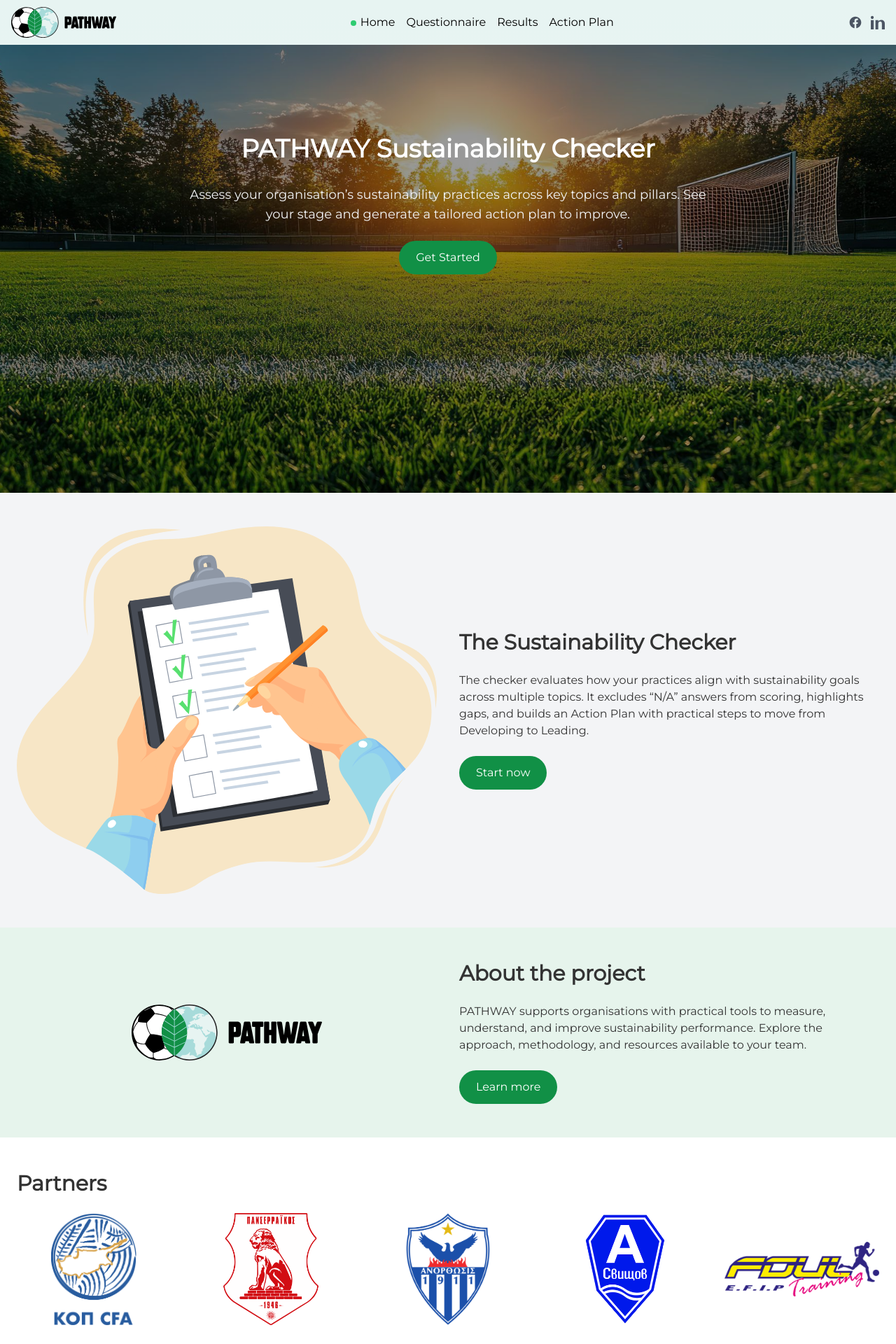
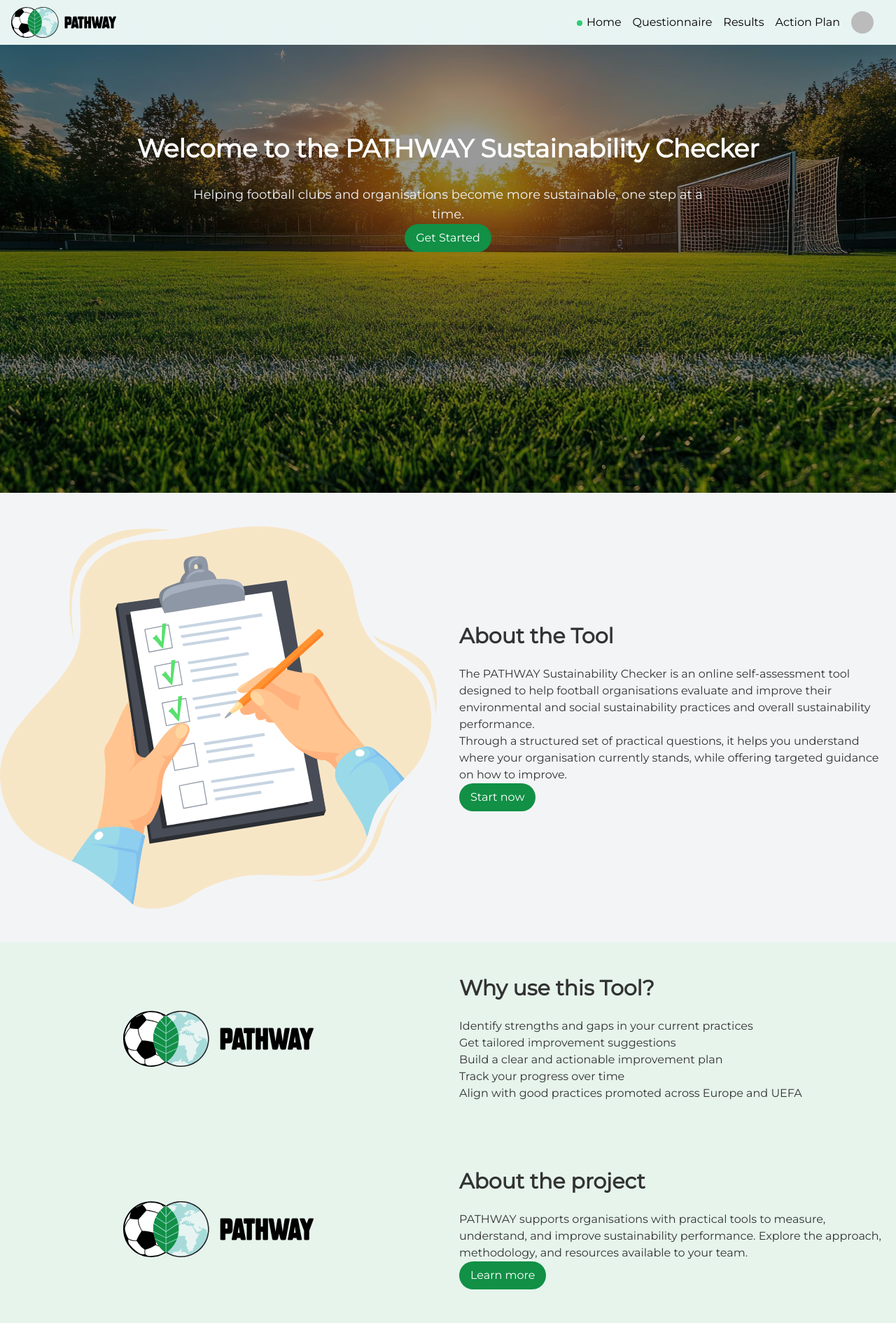
Before and after one commit to genestial/pathway-checker, a React (Vite) app: page / in a window 1280 px wide. Shown: the top 1920 px of the page at 70% size. Built offline with nearby package versions, Linux system fonts and the light colour scheme; no server answers; sample sign-in values are in the browser's storage.

Commit message:
Update before resuming work on 4/9

```diff
--- a/src/App.jsx
+++ b/src/App.jsx
@@ -1,4 +1,3 @@
-// src/App.jsx
 import { BrowserRouter, HashRouter, Route, Routes, Navigate, useNavigate } from 'react-router-dom';
 import { useState, useEffect, useCallback } from 'react';
 import Header from './components/Header';
@@ -41,8 +40,8 @@ function AppContent() {
   useEffect(() => {
     const unsubscribe = onAuthStateChanged(auth, (u) => {
       handleAuthChange(u);
-      // If user logs in while on /auth, send them to the app root (relative to basename)
-      if (u && window.location.pathname.endsWith('/auth')) {
+      // If user logs in while on /login, send them to the app root (relative to basename)
+      if (u && window.location.pathname.endsWith('/login')) {
         navigate('/', { replace: true });
       }
     });
@@ -50,23 +49,16 @@ function AppContent() {
   }, [navigate, handleAuthChange]);
 
   const ProtectedRoute = ({ children }) => {
-    if (!user && !window.location.pathname.endsWith('/auth')) {
-      return <Navigate to="/auth" replace />;
+    if (!user && !window.location.pathname.endsWith('/login') && window.location.pathname !== '/') {
+      return <Navigate to="/login" replace />;
     }
     return children;
   };
 
   return (
     <Routes>
-      <Route path="/auth" element={<Auth onAuthChange={handleAuthChange} />} />
-      <Route
-        path="/"
-        element={
-          <ProtectedRoute>
-            <HomePage />
-          </ProtectedRoute>
-        }
-      />
+      <Route path="/login" element={<Auth onAuthChange={handleAuthChange} />} />
+      <Route path="/" element={<HomePage />} />
       <Route
         path="/questionnaire"
         element={
--- a/src/components/Header.jsx
+++ b/src/components/Header.jsx
@@ -1,12 +1,14 @@
 import React, { useEffect, useState } from "react";
-import { Link, NavLink } from "react-router-dom";
+import { Link, NavLink, useNavigate } from "react-router-dom";
+import { getAuth, onAuthStateChanged, signOut } from "firebase/auth";
 import pathwayLogo from "../assets/pathway-logo.svg";
-import { site } from "../config/site";
-import SocialIcon from "./SocialIcon";
 
 const Header = () => {
-  const { social } = site;
   const [scrolled, setScrolled] = useState(false);
+  const [user, setUser] = useState(null);
+  const [showDropdown, setShowDropdown] = useState(false);
+  const navigate = useNavigate();
+  const auth = getAuth();
 
   useEffect(() => {
     const onScroll = () => setScrolled(window.scrollY > 10);
@@ -14,6 +16,23 @@ const Header = () => {
     window.addEventListener("scroll", onScroll, { passive: true });
     return () => window.removeEventListener("scroll", onScroll);
   }, []);
+
+  useEffect(() => {
+    const unsubscribe = onAuthStateChanged(auth, (currentUser) => {
+      setUser(currentUser);
+    });
+    return () => unsubscribe();
+  }, [auth]);
+
+  const handleLogout = async () => {
+    try {
+      await signOut(auth);
+      setShowDropdown(false);
+      navigate("/login");
+    } catch (error) {
+      console.error("Logout error:", error);
+    }
+  };
 
   return (
     <header className={`header ${scrolled ? "header--scrolled" : ""}`}>
@@ -40,29 +59,42 @@ const Header = () => {
             <li className="header__nav-item">
               <NavLink to="/action-plan" className="header__nav-link">Action Plan</NavLink>
             </li>
+            <li className="header__nav-item relative">
+              {user ? (
+                <div className="header__user">
+                  <button
+                    onClick={() => setShowDropdown(!showDropdown)}
+                    className="header__profile-btn"
+                    aria-label="User profile"
+                  >
+                    <img
+                      src={user.photoURL || `${import.meta.env.BASE_URL}assets/default-profile.png`}
+                      alt="Profile"
+                      className="header__profile-img"
+                    />
+                  </button>
+                  {showDropdown && (
+                    <div className="header__dropdown">
+                      <span className="header__dropdown-email">
+                        {user.email}
+                      </span>
+                      <button
+                        onClick={handleLogout}
+                        className="header__dropdown-btn"
+                      >
+                        Log Out
+                      </button>
+                    </div>
+                  )}
+                </div>
+              ) : (
+                <NavLink to="/login" className="header__nav-link btn btn-login">
+                  Log In
+                </NavLink>
+              )}
+            </li>
           </ul>
         </nav>
-
-        <div className="header__social" aria-label="Social media">
-          <ul className="header__social-list">
-            {Object.entries(social).map(([key, url]) =>
-              url ? (
-                <li key={key} className="header__social-item">
-                  <a
-                    className="header__social-link"
-                    href={url}
-                    target="_blank"
-                    rel="noopener noreferrer"
-                    aria-label={key}
-                    title={key}
-                  >
-                    <SocialIcon type={key} />
-                  </a>
-                </li>
-              ) : null
-            )}
-          </ul>
-        </div>
       </div>
     </header>
   );
--- a/src/pages/HomePage.jsx
+++ b/src/pages/HomePage.jsx
@@ -22,10 +22,9 @@ const HomePage = () => {
         <div className="home-hero__overlay" />
         <div className="container">
           <div className="home-hero__content">
-            <h1 className="page-heading">PATHWAY Sustainability Checker</h1>
+            <h1 className="page-heading">Welcome to the PATHWAY Sustainability Checker</h1>
             <p className="home-hero__lead">
-              Assess your organisation’s sustainability practices across key topics and pillars.
-              See your stage and generate a tailored action plan to improve.
+             Helping football clubs and organisations become more sustainable, one step at a time.
             </p>
             <Link to="/questionnaire" className="btn" aria-label="Start Questionnaire">
               Get Started
@@ -45,15 +44,36 @@ const HomePage = () => {
             />
           </div>
           <div className="home-section__body">
-            <h2 className="section-heading">The Sustainability Checker</h2>
+            <h2 className="section-heading">About the Tool</h2>
             <p>
-              The checker evaluates how your practices align with sustainability goals across multiple
-              topics. It excludes “N/A” answers from scoring, highlights gaps, and builds an Action Plan
-              with practical steps to move from Developing to Leading.
+              The PATHWAY Sustainability Checker is an online self-assessment tool designed to help football organisations evaluate and improve their environmental and social sustainability practices and overall sustainability performance.
+            </p>
+            <p>
+              Through a structured set of practical questions, it helps you understand where your organisation currently stands, while offering targeted guidance on how to improve.
             </p>
             <Link to="/questionnaire" className="btn" aria-label="Start Questionnaire">
               Start now
             </Link>
+          </div>
+        </div>
+      </section>
+
+      {/* Why use*/}
+      <section className="home-section home-section--green">
+        <div className="home-section__inner">
+          <div className="home-section__media home-section__media--center">
+            <img src={pathwayLogo} alt="PATHWAY project logo" className="home-section__logo" />
+          </div>
+          <div className="home-section__body">
+            <h2 className="section-heading">Why use this Tool?</h2>
+            <ul>
+              <li>Identify strengths and gaps in your current practices</li>
+              <li>Get tailored improvement suggestions</li>
+              <li>Build a clear and actionable improvement plan</li>
+              <li>Track your progress over time</li>
+              <li>Align with good practices promoted across Europe and UEFA</li>
+            </ul>
+
           </div>
         </div>
       </section>
--- a/src/styles/main.css
+++ b/src/styles/main.css
@@ -5,8 +5,6 @@
 @tailwind base;
 @tailwind components;
 @tailwind utilities;
-
-
 
 /* Global Styles */
 body {
@@ -29,42 +27,41 @@ body {
 /* Base button overrides */
 button, .a11y-button {
   @apply px-6 py-3 rounded-[2rem] transition duration-200 focus-visible:outline focus-visible:outline-2 focus-visible:outline-pathway-primary;
-  padding: 0.75rem 1.5rem;
-  border-radius: 2rem;
 }
 
 .btn-print {
-  @apply inline-flex items-center justify-center px-3 py-3  border border-gray-300 bg-white text-gray-700 hover:bg-gray-100 transition;
-  margin-top: 0 !important;      /* cancel mt-6 from global button rule */
-  line-height: 1 !important;     /* keeps the icon vertically centered */
+  @apply inline-flex items-center justify-center px-3 py-3 border border-gray-300 bg-white text-gray-700 hover:bg-gray-100 transition;
+  margin-top: 0 !important;
+  line-height: 1 !important;
 }
-
-
-
-
-
-
-
-* { box-sizing: border-box; }
-
-/* Full-bleed container pattern */
-.container { @apply max-w-7xl mx-auto px-4 md:px-6; }
 
 /* Header */
 .header { @apply fixed inset-x-0 top-0 z-10 bg-transparent; height: var(--header-h); }
-.header--scrolled { @apply bg-white; } /* no shadow */
-.header__container { @apply flex justify-between items-center px-4; height: var(--header-h); }
+.header--scrolled { @apply bg-white; }
+.header__container { @apply flex items-center justify-between px-4 max-w-7xl mx-auto; height: var(--header-h); }
 .header__logo { @apply h-10 md:h-11; }
-.header__nav-list { @apply flex space-x-4; }
-.header__nav-link { @apply text-black hover:text-pathway-dark transition; }
+.header__nav-list { @apply flex items-center space-x-4 ml-auto mr-4; }
+.header__nav-link { @apply text-black hover:text-pathway-dark transition text-base font-medium; }
 .header__nav-link.active::before {
   content: '';
   @apply w-2 h-2 bg-leading rounded-full mr-1.5 inline-block align-middle;
 }
-
-/* Header socials */
-.header__social-list { @apply flex gap-3; }
-.header__social-link svg { @apply fill-gray-600 hover:fill-gray-900 transition; }
+.header__profile-btn {
+  @apply p-0 bg-transparent border-none cursor-pointer flex items-center;
+}
+.header__profile-img {
+  @apply w-8 h-8 rounded-full object-cover;
+}
+.header__dropdown {
+  @apply absolute right-0 top-[var(--header-h)] mt-2 w-48 bg-white border border-gray-200 rounded-md shadow-md py-2 z-10;
+}
+.header__dropdown-email {
+  @apply block px-4 py-2 text-sm text-gray-700 font-medium;
+}
+.header__dropdown-btn {
+  @apply block w-full text-left px-4 py-2 text-sm text-red-500 hover:bg-gray-100 transition;
+}
+.header .btn-login{@apply text-white hover:text-white;}
 
 /* Footer */
 .footer { @apply bg-gray-900 text-gray-200 py-8 mt-8; }
@@ -103,12 +100,11 @@ button, .a11y-button {
 .home-section--white { @apply bg-white; }
 
 .home-section__inner { @apply container grid md:grid-cols-2 gap-8 items-center; }
-/* Partners section: title above logos, full inner width */
 .home-section--partners .home-section__body {
-  grid-column: 1 / -1; /* span both columns so it’s not stuck at 50% */
+  grid-column: 1 / -1;
   @apply w-full max-w-none text-center;
 }
-.home-section--partners .section-heading { @apply text-center; } /* keep the heading centered */
+.home-section--partners .section-heading { @apply text-center; }
 .home-section--partners .partners {
   @apply mt-6 grid grid-cols-2 sm:grid-cols-3 md:grid-cols-5 gap-8 justify-items-center w-full max-w-none;
 }
@@ -119,7 +115,6 @@ button, .a11y-button {
 .home-section__logo { @apply h-20 w-auto; }
 .home-section__body { @apply text-left order-2; }
 
-/* Partners */
 .home-section--partners .home-section__inner { @apply grid-cols-1; }
 .home-section--partners .home-section__body { @apply w-full max-w-none; }
 .home-section--partners .partners { @apply w-full max-w-none; }
@@ -132,7 +127,7 @@ button, .a11y-button {
 .page-hero__band { @apply bg-gradient-to-r from-emerald-600 via-emerald-500 to-emerald-400; }
 .page-hero__inner { @apply container py-10; }
 .page-hero__title { @apply text-white text-3xl font-semibold text-center; }
-.page-hero__subtitle { @apply text-white/90 mt-2 text-base md:text-lg; }
+.page-hero__subtitle { @apply text-white/90 mt-2 text-base md:text-lg text-center; }
 
 /* Typography + Headings */
 @layer components {
@@ -142,7 +137,7 @@ button, .a11y-button {
   .subheading { @apply text-xl font-medium mb-4 mt-6; }
   .item-label { @apply font-semibold text-base; }
   .item-block { @apply bg-gray-50 p-4 rounded-md; }
-  .btn, button { @apply bg-pathway-primary text-white mt-6 inline-block px-6 py-3 rounded-[2rem] transition duration-200 focus-visible:outline focus-visible:outline-2 focus-visible:outline-pathway-primary; }
+  .btn, button { @apply bg-pathway-primary text-white inline-block px-4 py-2 rounded-[2rem] transition duration-200 focus-visible:outline focus-visible:outline-2 focus-visible:outline-pathway-primary; }
   .score-card__overlay { @apply absolute inset-0 flex items-center justify-center text-3xl font-bold text-black; }
   .in-progress { @apply text-in-progress; }
   .leading { @apply text-leading; }
@@ -150,6 +145,15 @@ button, .a11y-button {
   .developing { @apply text-developing; }
   .needs-improvement { @apply text-needs-improvement; }
 }
+
+/* Auth Page */
+.auth-container { @apply pt-16 text-center bg-gray-100 min-h-screen; }
+.auth-container__inner { @apply max-w-md mx-auto p-6 bg-white rounded-lg shadow-lg; }
+.auth-container__error { @apply text-red-500 text-center mb-4 text-base; }
+.auth-container__form { @apply space-y-6; }
+.auth-container__field { @apply text-left; }
+.auth-container__label { @apply block text-pathway-dark text-sm font-medium mb-2; }
+.auth-container__input { @apply w-full p-3 border border-gray-300 rounded-[1rem] focus:outline-none focus:ring-2 focus:ring-pathway-primary text-base; }
 
 /* Results Page */
 .results-page { @apply pt-16; }
@@ -179,21 +183,15 @@ button, .a11y-button {
   .pillars-container > * { @apply flex-1; }
 }
 
-/* Auth Page */
-.auth-container { @apply pt-16 text-center; }
-.auth-container__title { @apply text-2xl text-pathway-primary mb-4; }
-.auth-container input { @apply p-2 rounded-[1rem] mb-2 w-full border border-gray-300; }
-
 /* Questionnaire Sidebar + Timeline */
 .questionnaire-page { @apply flex pt-10; }
-.page--questionnaire .footer { @apply mt-0; }                 /* remove extra gap above footer */
+.page--questionnaire .footer { @apply mt-0; }
 
 .sidebar-tabs { @apply w-80 relative; }
 .sidebar-tabs::before { content: ''; @apply absolute left-6 top-20 bottom-0 w-px bg-gray-300; }
 .tab-list-vertical { @apply flex flex-col sticky top-20 space-y-4; }
 .tab-list-vertical .react-tabs__tab { @apply items-start pl-3 cursor-pointer; }
 .tab-list-vertical .react-tabs__tab--selected { @apply text-pathway-primary font-bold bg-transparent; }
-/* Two-column layout for questionnaire */
 .questionnaire-tabs { @apply flex mx-auto; }
 
 /* Timeline dots */
@@ -207,60 +205,41 @@ button, .a11y-button {
 .a11y-progress span { @apply absolute inset-0 flex items-center justify-center text-white font-semibold; }
 
 /* Questionnaire Actions*/
-.questionnaire-actions {   @apply sticky bottom-0 z-[5] w-full bg-white/95 backdrop-blur border-t border-gray-200;}
-.questionnaire-actions__inner {  @apply flex items-center gap-3 py-3 px-4; }
+.questionnaire-actions { @apply sticky bottom-0 z-[5] w-full bg-white/95 backdrop-blur border-t border-gray-200;}
+.questionnaire-actions__inner { @apply flex items-center gap-3 py-3 px-4; }
 .questionnaire-actions__spacer { @apply flex-1; }
 .btn--lg { @apply px-8 py-3 text-base md:text-lg; }
-.btn--disabled, .btn[disabled] {   @apply opacity-50 cursor-not-allowed pointer-events-none; }
+.btn--disabled, .btn[disabled] { @apply opacity-50 cursor-not-allowed pointer-events-none; }
 .tab-content { @apply pb-24; }
-/* Questionnaire Content */
 .tab-content { @apply flex-1 pl-6; }
 .question-block { padding: 15px; }
 .question-title{@apply flex justify-between items-center text-xl font-bold mb-4;}
-.question-text {   @apply text-left;}
+.question-text { @apply text-left;}
 .question-id{ @apply text-xs text-gray-400 font-normal ml-4;}
-
 
 /* Accordion header (button) */
 .btn-accordion{
-  @apply w-full flex items-center justify-between text-left
-         text-xl font-bold px-4 py-3
-         bg-white text-black border border-gray-200 rounded-md
-         shadow-sm transition;
+  @apply w-full flex items-center justify-between text-left text-xl font-bold px-4 py-3 bg-white text-black border border-gray-200 rounded-md shadow-sm transition;
   margin-top: 0 !important;
 }
 .btn-accordion:hover { @apply bg-gray-50; }
 .btn-accordion:focus-visible { @apply outline-none ring-2 ring-emerald-500/40; }
 .btn-accordion[aria-expanded="true"]{ @apply bg-emerald-50 border-emerald-200; }
-
-/* optional status text near the chevron */
 .btn-accordion__status { @apply ml-3 text-sm text-gray-500 hidden md:inline; }
-
-/* Chevron indicator */
 .btn-accordion::after{
   content: "▾";
   transition: transform 0.2s ease;
   @apply text-gray-500 ml-3;
 }
 .btn-accordion[aria-expanded="true"]::after{ transform: rotate(180deg); }
-
-/* Accordion panel: DO NOT set display here (so `hidden` works) */
 .accordion-panel{
-  @apply px-4 py-4
-         bg-white border border-t-0 border-gray-200 rounded-b-md
-         -mt-px;
+  @apply px-4 py-4 bg-white border border-t-0 border-gray-200 rounded-b-md -mt-px;
 }
-
-/* Expanded accent bar */
+.accordion-panel .item-block{ @apply bg-gray-50 p-4 rounded-md; }
 .btn-accordion[aria-expanded="true"] + .accordion-panel{
   @apply border-emerald-200;
   box-shadow: inset 4px 0 0 theme('colors.emerald.500');
 }
-
-/* Items inside panel */
-.accordion-panel .item-block{ @apply bg-gray-50 p-4 rounded-md; }
-
-
 
 /* Responsive */
 @media (max-width: 640px) {
```
Also changed, not shown: src/pages/Login.jsx (+22 -12 lines), public/assets/default-profile.png (added).
